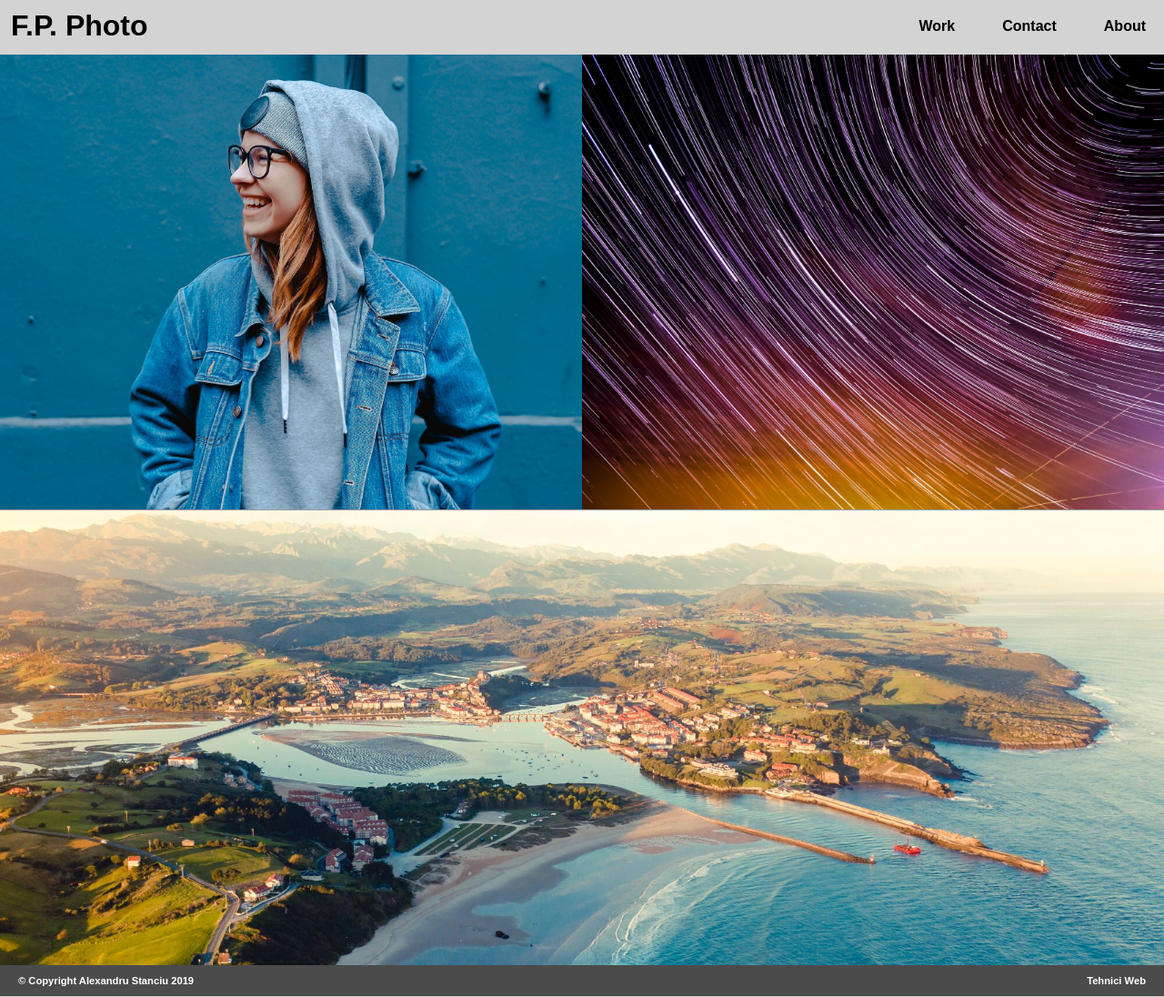
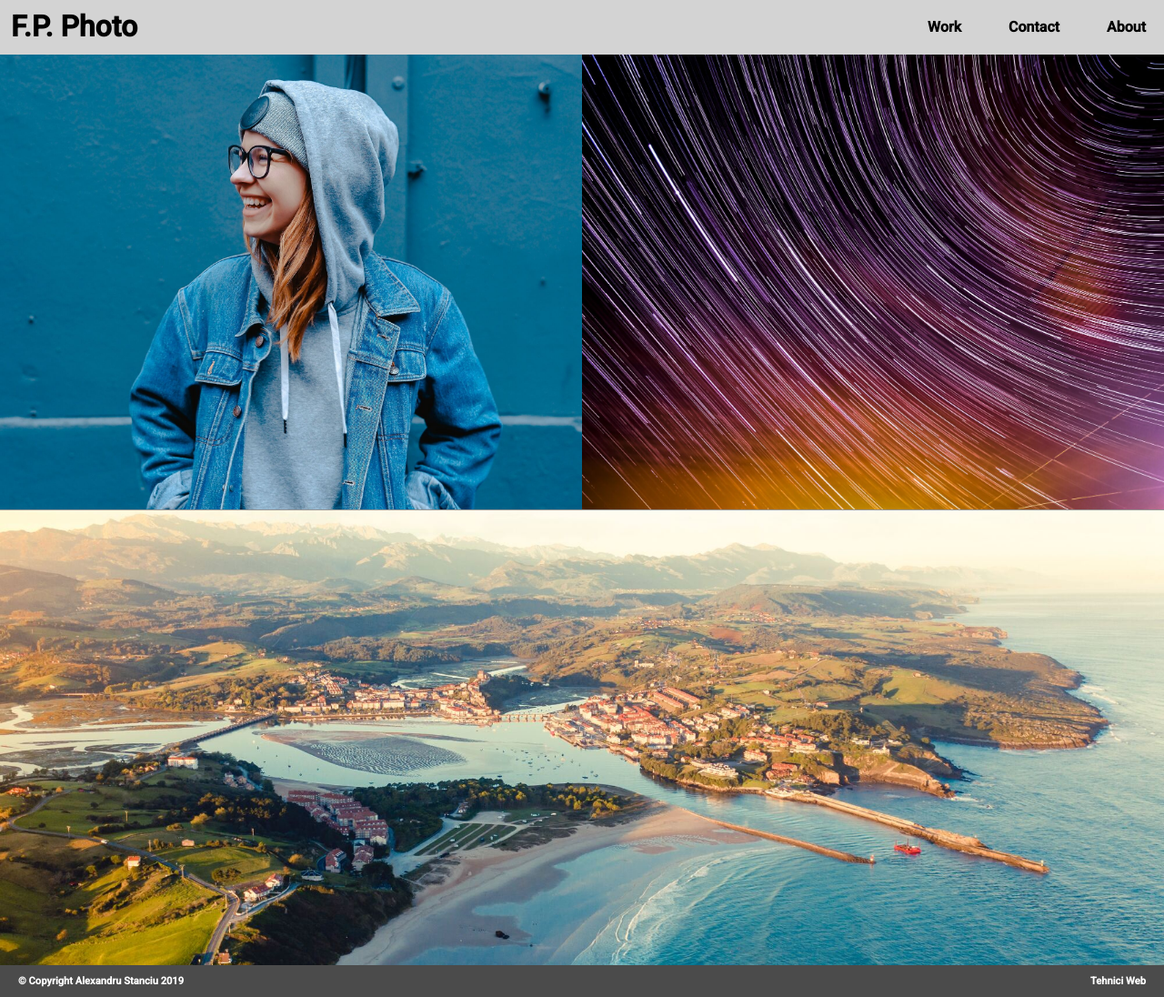
Before and after one commit to alexsg4/tw-project1, a Jekyll site: the page built from index.html, in a window 1280 px wide. Shown: the whole page at 91% size. Built offline with Jekyll 4.4.1, drawn with Linux system fonts in a browser that asks for light colours; a style sheet for code colours, icons or effects is not loaded.

Commit message:
style: headings, text

```diff
--- a/css/screen.css
+++ b/css/screen.css
@@ -10,6 +10,8 @@
 
 :root{
     --header-color: #d3d3d3;
+    --heading-color: #333333;
+    --text-color: #585858;
 }
 
 body {
@@ -19,7 +21,7 @@
     min-width: 320px;
 
     /* TODO set font family, colors and so on */
-    font-family: sans-serif;
+    font-family: 'Roboto', sans-serif;
 
     background: var(--header-color);
 }
@@ -37,10 +39,27 @@
 
 /* Theme */
 h1{
-    font-size: 3rem;
-    font-family: -apple-system, BlinkMacSystemFont, "Segoe UI", Roboto, Helvetica, Arial, sans-serif, "Apple Color Emoji", "Segoe UI Emoji", "Segoe UI Symbol";
-    margin-bottom: 1rem;
+    margin-bottom: 0.25em;
     margin-top: 0;
-    color: #333333;
+    color: var(--heading-color);
+    font-size: 7vw;
+    font-family: 'Roboto';
     font-weight: 100;
 }
+
+h2{
+    margin-top: 0;
+    margin-bottom: 0.5rem;
+    color: var(--heading-color);
+    font-size: 5vh;
+    font-family: 'Roboto';
+    font-weight: 300;
+}
+
+p{
+    text-justify: newspaper;
+    text-align: left;
+    color: var(--text-color);
+    font-weight: 500;
+    font-size: 2vh;
+}
```
Also changed, not shown: css/contact.css (+1 -7 lines).
